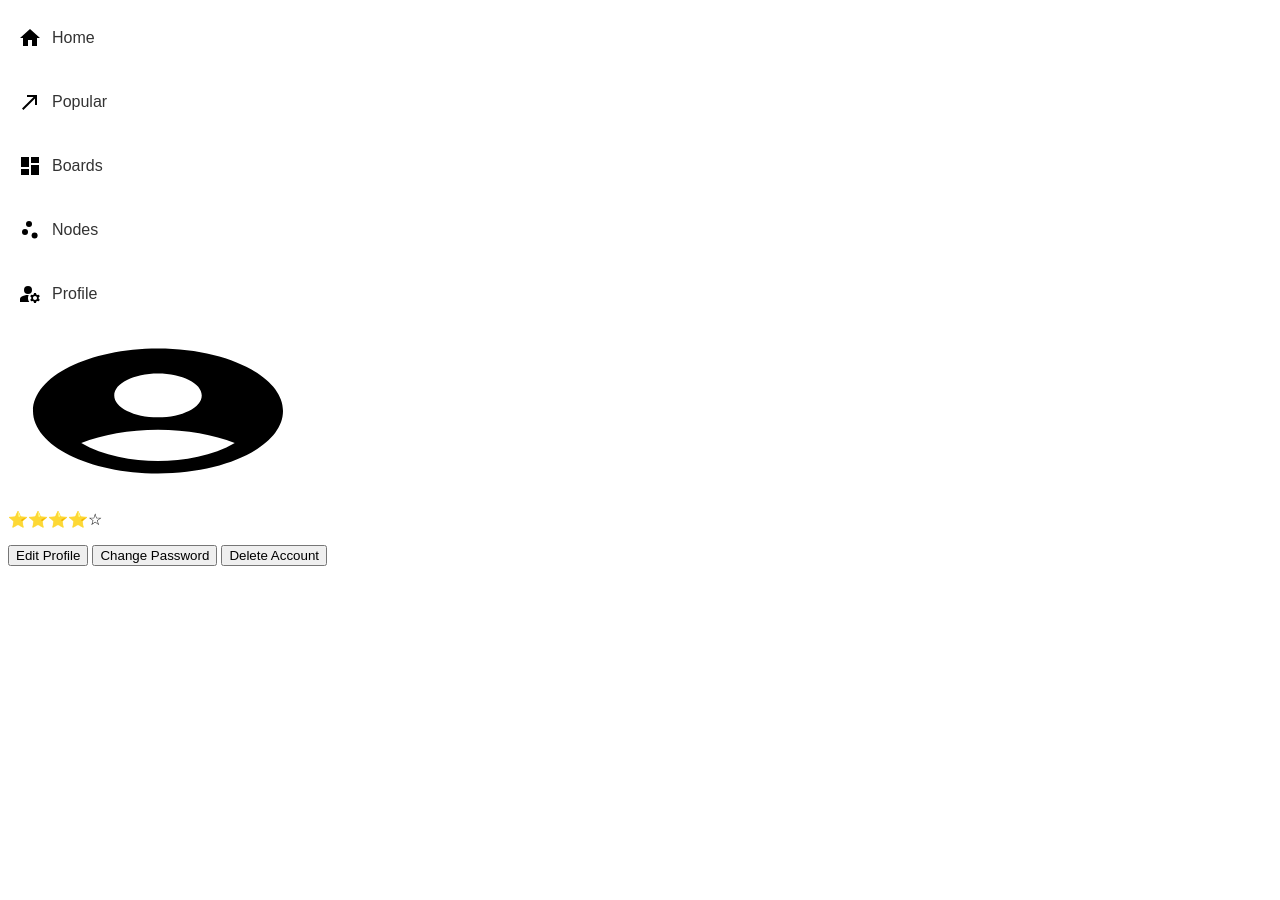
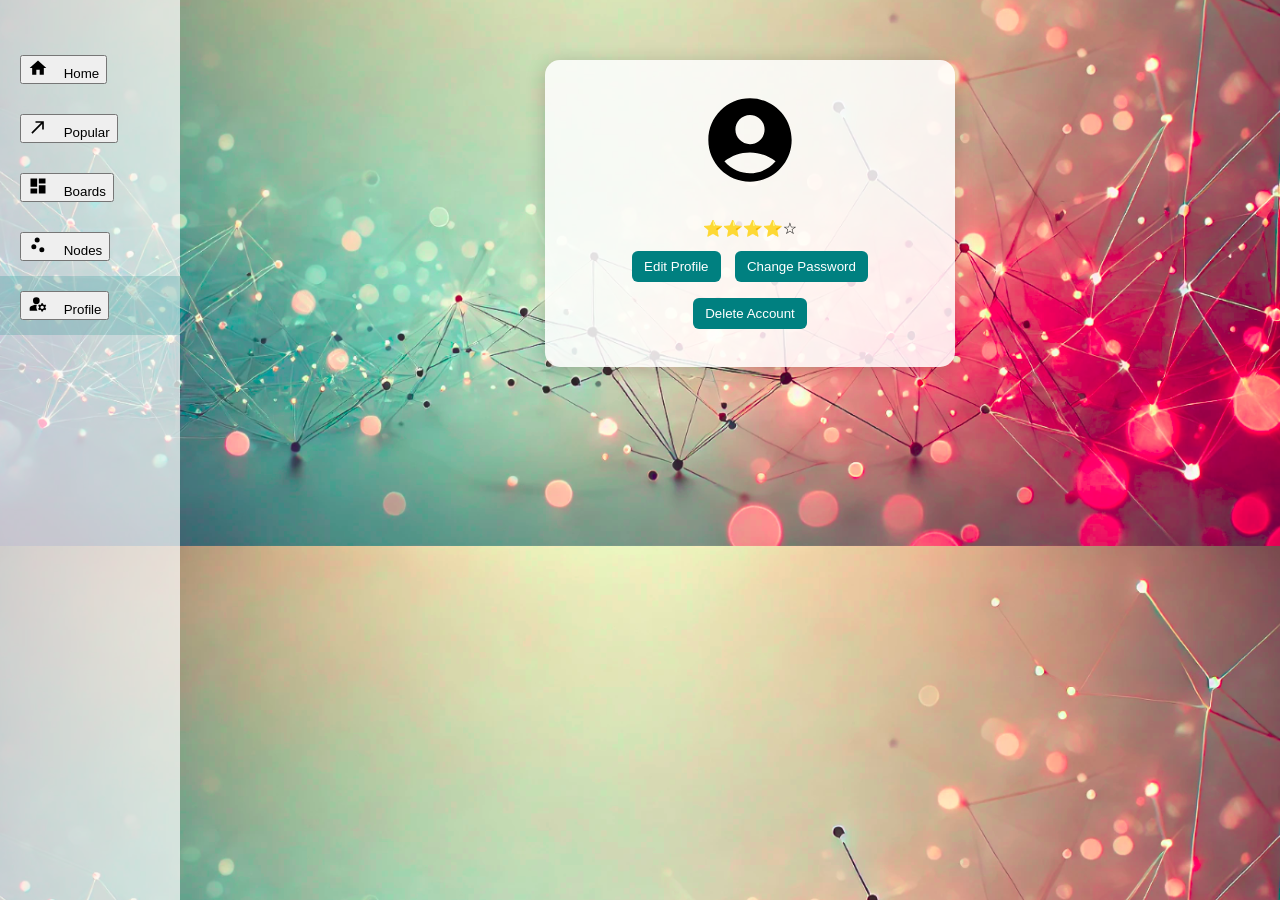
Before and after one commit to tyasemin/SWE573, a Django app: page /profile/ in a window 1280 px wide. Run offline with Django 4.2, Linux system fonts and the light colour scheme.

Commit message:
update profile page

```diff
--- a/backend/profile_app/static/profile_app/profile.css
+++ b/backend/profile_app/static/profile_app/profile.css
@@ -1,33 +1,90 @@
+body {
+    margin: 0;
+    padding: 0;
+    font-family: Arial, sans-serif;
+    background-image: url('../profile_app/background.png'); /* varsa */
+    background-size: cover;
+    background-position: center;
+}
+
+.sidebar {
+    position: fixed;
+    left: 0;
+    top: 0;
+    width: 180px;
+    height: 100%;
+    background-color: rgba(255, 255, 255, 0.7);
+    padding-top: 40px;
+}
+
 .sidebar ul {
-    list-style: none;
+    list-style-type: none;
     padding: 0;
-  }
+    margin: 0;
+}
 
-  .sidebar ul li {
-    margin-bottom: 20px;
-  }
-
-  .sidebar ul li button {
+.sidebar li {
     display: flex;
     align-items: center;
-    background: none;
+    padding: 15px 20px;
+    font-size: 16px;
+    cursor: pointer;
+    transition: background-color 0.2s;
+}
+
+.sidebar li:hover,
+.sidebar li.active {
+    background-color: rgba(0, 128, 128, 0.2);
+    font-weight: bold;
+}
+
+.sidebar li img {
+    width: 20px;
+    height: 20px;
+    margin-right: 12px;
+}
+
+.profile-card {
+    margin-left: 220px;
+    margin-top: 60px;
+    display: flex;
+    justify-content: center;
+}
+
+.profile-content {
+    background-color: rgba(255, 255, 255, 0.85);
+    padding: 30px;
+    border-radius: 15px;
+    text-align: center;
+    width: 350px;
+    box-shadow: 0 4px 20px rgba(0, 0, 0, 0.2);
+}
+
+.profile-content .avatar {
+    width: 100px;
+    height: 100px;
+    border-radius: 50%;
+    margin-bottom: 15px;
+}
+
+.profile-content h2 {
+    margin: 10px 0 5px;
+}
+
+.profile-content p {
+    margin: 5px 0;
+}
+
+.buttons button {
+    margin: 8px 5px;
+    padding: 8px 12px;
     border: none;
+    border-radius: 6px;
+    background-color: teal;
+    color: white;
     cursor: pointer;
-    font-size: 16px;
-    font-weight: 500;
-    color: #333;
-    padding: 10px;
-    width: 100%;
-    text-align: left;
-  }
+}
 
-  .sidebar ul li button:hover {
-    background-color: #f0f0f0;
-    border-radius: 5px;
-  }
-
-  .icon {
-    width: 24px;
-    height: 24px;
-    margin-right: 10px;
-  }
+.buttons button:hover {
+    background-color: #007777;
+}
```
Also changed, not shown: backend/profile_app/static/profile_app/background.png (added).
